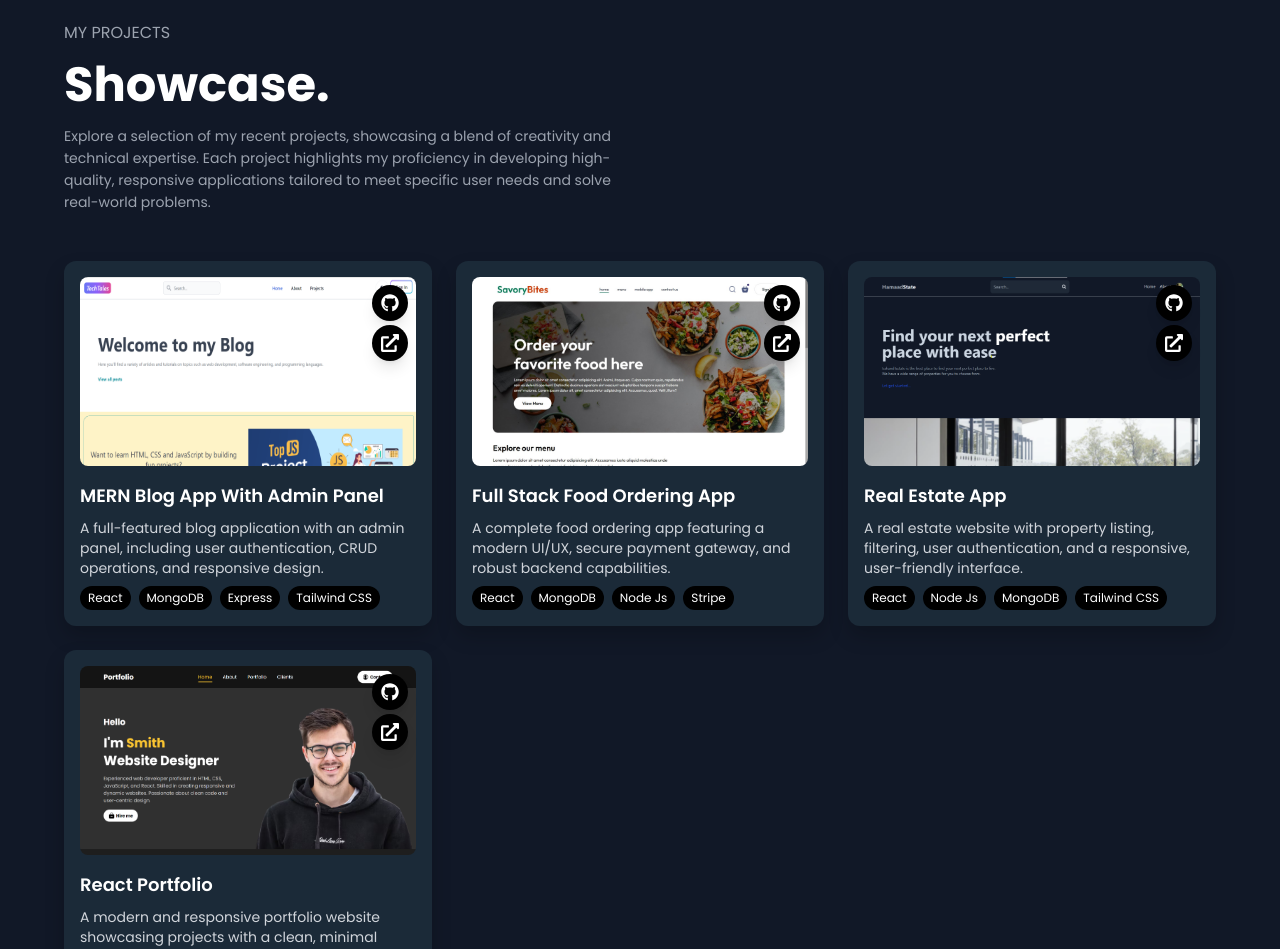
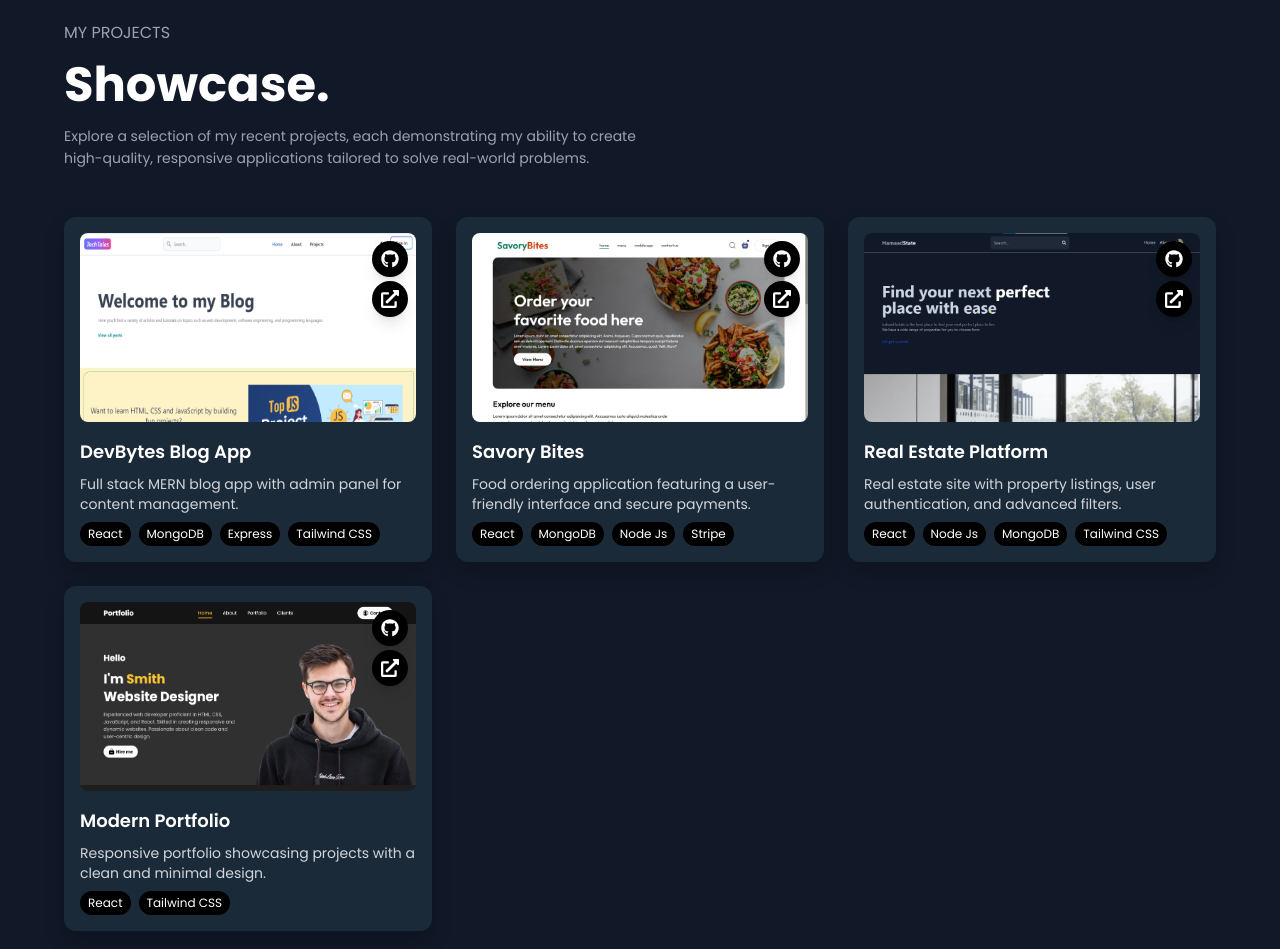
Before and after one commit to hamaadafzal4209/Developer-Portfolio, a React (Vite) app: page / in a window 1280 px wide. Shown: the part 1780-2729 px from the top of the page. Built offline with nearby package versions, Linux system fonts and the light colour scheme.

Commit message:
modify projects data

```diff
--- a/src/components/Portfolio.jsx
+++ b/src/components/Portfolio.jsx
@@ -4,36 +4,36 @@ import { FaExternalLinkAlt, FaGithub } from "react-icons/fa";
 
 const projects = [
   {
-    title: "MERN Blog App With Admin Panel",
+    title: "DevBytes Blog App",
     description:
-      "A full-featured blog application with an admin panel, including user authentication, CRUD operations, and responsive design.",
+      "Full stack MERN blog app with admin panel for content management.",
     imgSrc: "/assets/blog-project.png",
     githubLink: "https://github.com/hamaadafzal4209/Blog-App-With-Admin-Panel",
     liveLink: "https://blog-app-with-admin-panel.onrender.com/",
     techStack: ["React", "MongoDB", "Express", "Tailwind CSS"],
   },
   {
-    title: "Full Stack Food Ordering App",
+    title: "Savory Bites",
     description:
-      "A complete food ordering app featuring a modern UI/UX, secure payment gateway, and robust backend capabilities.",
+      "Food ordering application featuring a user-friendly interface and secure payments.",
     imgSrc: "/assets/food-app.jpg",
     githubLink: "https://github.com/hamaadafzal4209/Food-Ordering-App",
     liveLink: "https://savory-bites.onrender.com/",
     techStack: ["React", "MongoDB", "Node Js", "Stripe"],
   },
   {
-    title: "Real Estate App",
+    title: "Real Estate Platform",
     description:
-      "A real estate website with property listing, filtering, user authentication, and a responsive, user-friendly interface.",
+      "Real estate site with property listings, user authentication, and advanced filters.",
     imgSrc: "/assets/estate-app.png",
     githubLink: "https://github.com/hamaadafzal4209/mern-real-estate-website",
     liveLink: "https://mern-estate-vqt3.onrender.com/",
     techStack: ["React", "Node Js", "MongoDB", "Tailwind CSS"],
   },
   {
-    title: "React Portfolio",
+    title: "Modern Portfolio",
     description:
-      "A modern and responsive portfolio website showcasing projects with a clean, minimal design.",
+      "Responsive portfolio showcasing projects with a clean and minimal design.",
     imgSrc: "/assets/portfolio.png",
     githubLink: "https://github.com/hamaadafzal4209/React-Smith-Portfolio-",
     liveLink: "https://main--smithdesigns.netlify.app/",
@@ -58,10 +58,8 @@ function Portfolio() {
         </Fade>
         <Fade>
           <p className="text-gray-400 text-sm max-w-xl leading-[22px]">
-            Explore a selection of my recent projects, showcasing a blend of
-            creativity and technical expertise. Each project highlights my
-            proficiency in developing high-quality, responsive applications
-            tailored to meet specific user needs and solve real-world problems.
+            Explore a selection of my recent projects, each demonstrating my ability to create
+            high-quality, responsive applications tailored to solve real-world problems.
           </p>
         </Fade>
       </div>
@@ -96,16 +94,16 @@ function ProjectCard({ project }) {
           className="rounded-lg aspect-video"
         />
         <div className="absolute top-6 right-6 bg-black w-9 flex items-center justify-center h-9 p-2 rounded-full shadow-lg cursor-pointer">
-          <a href={project.githubLink} target="_blank">
+          <a href={project.githubLink} target="_blank" rel="noopener noreferrer">
             <FaGithub className="text-white text-lg" />
           </a>
         </div>
         <div className="absolute top-16 right-6 bg-black w-9 flex items-center justify-center h-9 p-2 rounded-full shadow-lg cursor-pointer">
-          <a href={project.liveLink} target="_blank">
+          <a href={project.liveLink} target="_blank" rel="noopener noreferrer">
             <FaExternalLinkAlt className="text-white text-lg" />
           </a>
         </div>
-        <div className="mt-4 text-left">
+        <div className="mt-4 text-left w-full">
           <h3 className="text-lg font-semibold mb-2">{project.title}</h3>
           <p className="text-gray-300 text-sm mb-2">{project.description}</p>
           <div className="flex flex-wrap gap-2 mt-2">
```
